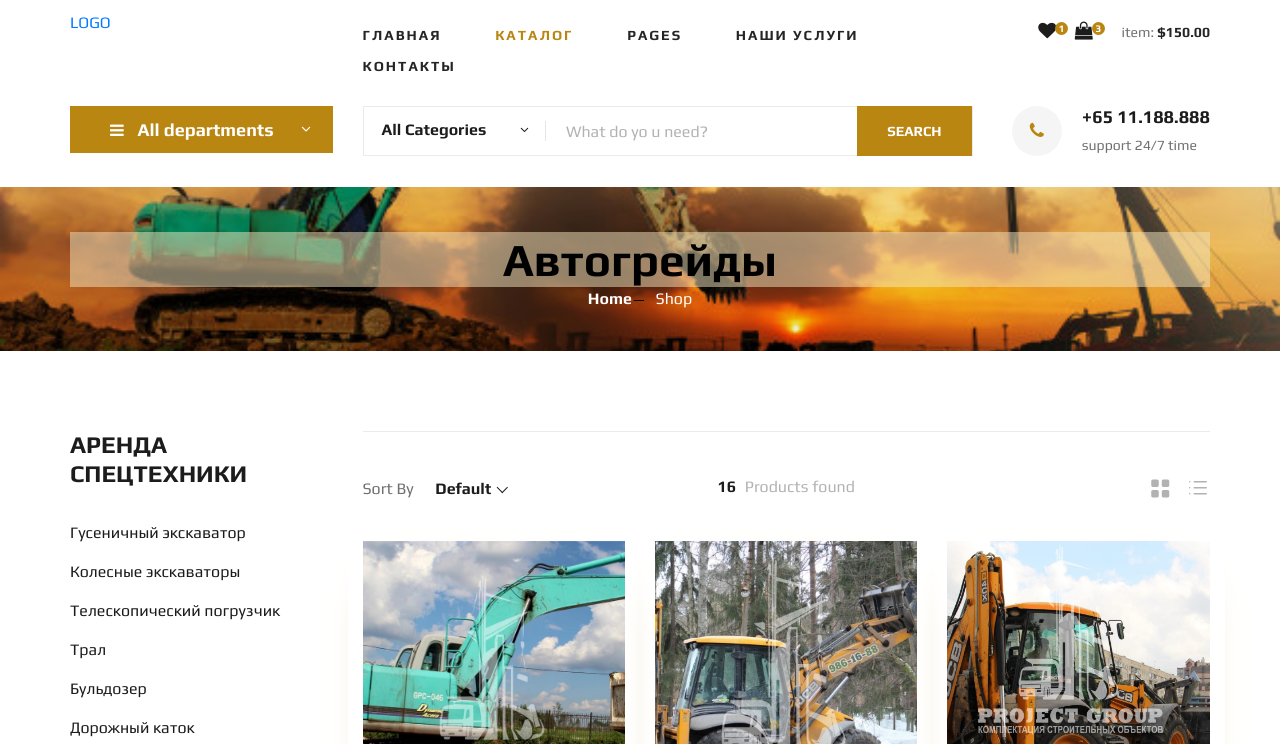
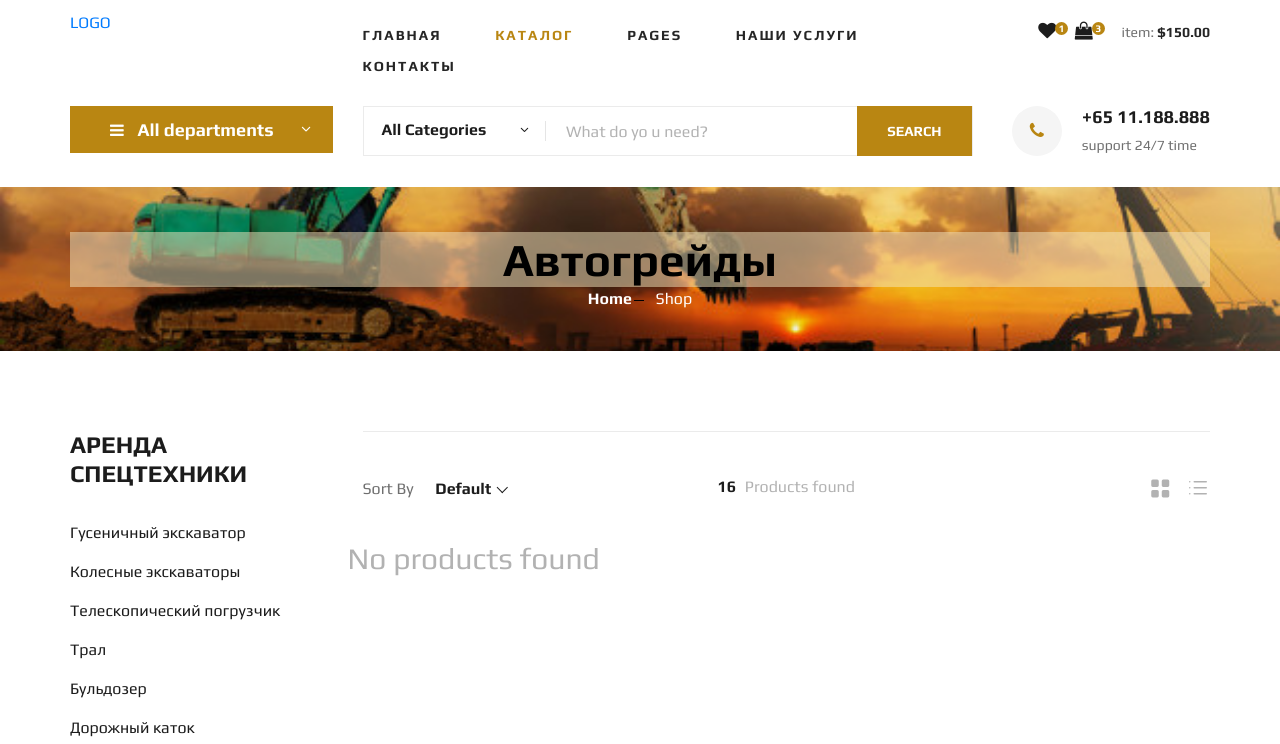
Before and after one commit to dovudwkt/tracks_spb, a website: page dist/pages/avtokrani-grid.html in a window 1280 px wide. Shown: the part 51-795 px from the top of the page. Drawn offline with Linux system fonts and the light colour scheme; files whose address does not match are found by name.

Commit message:
added and indexed all products data

```diff
--- a/dist/js/display-products-grid.js
+++ b/dist/js/display-products-grid.js
@@ -1,6 +1,7 @@
 // Display products of a particular category
 function displayProductGrid(data, appendTo, relPath=''){
     var element;
+    if(data.length !== 0){
         for(let i=0; i<data.length;i++){
             element = ` <div data-id="${i}" data-type="productItem" data-productName="${data[i].model}" class="col-lg-4 col-md-6 col-sm-6 mb-4">
                             <div class="product__item">
@@ -11,7 +12,7 @@ function displayProductGrid(data, appendTo, relPath=''){
                                     </div>
                                 </div>
                                 <div class="product__item__text">
-                                <h6><a href="./pages/product-details/shop-details.html"  >${data[i].model}</a></h6>
+                                    <h6><a href="./pages/product-details/shop-details.html"  >${data[i].fullName}</a></h6>
                                     <h5><span style="float:left;">${data[i].currency}${data[i].price}</span><span style="float:right;">смена 8(м/ч)</span></h5>
                                 </div>
                             </div>
@@ -20,12 +21,25 @@ function displayProductGrid(data, appendTo, relPath=''){
             // Add shadow
             document.querySelectorAll('[data-type="productItem"]')[i].style = 'box-shadow: 0px 12px 45px -40px #b98612;';
         }
+        // Add pagination buttons
+        // appendTo.innerHTML +=
+        //                 `<div class="product__pagination">
+        //                     <a href="#">1</a>
+        //                     <a href="#">2</a>
+        //                     <a href="#">3</a>
+        //                     <a href="#"><i class="fa fa-long-arrow-right"></i></a>
+        //                 </div>`;
+    }else{
+        appendTo.innerHTML = "<h3 style='color:#b2b2b2'>No products found</h3>";
+    }
+
 
 };
 
 // Display all products, all categories
 function displayAllProducts(data, appendTo, relPath=''){
     for(let i=0; i<data.length; i++){
+        if(data[i].products.length > 0)
             displayProductGrid(data[i].products, appendTo, relPath);
     }
 }
--- a/dist/js/products-object.js
+++ b/dist/js/products-object.js
@@ -13,101 +13,44 @@
 productsObj = [
 {
     categoryId: 0,
-    category: 'Экскаваторы',
-    details: ['80% cotton', '20% polyester', 'Gender-neutral'],
-    products:[
-        {
-            productId: 0,
-            fullName: 'Экскаватор-погрузчик Komatsu WB93R-52',
-            model: 'Komatsu WB93R-52',
-            productQuantity: 12,
-            imgURL: 'img/product/1.jpg',
-            price: 30,
-            currency: '$',
-            productDetails: {
-                'Общий вес, кг': '7460',
-                'Габаритные размеры, мм':'5895 x 2320 x 3780',
-                'Максимальная высота точки подвеса ковша, мм': '3375',
-                'Максимальная высота с поднятым ковшом, мм': '4290 / 6405',
-                'Глубина копания, мм': '130 / 6055',
-                'Высота выгрузки, мм': '2720 / 4170',
-            },
-        },
-        {
-            productId: 1,
-            model: 'Hitachi ZX240',
-            productQuantity: 10,
-            imgURL: 'img/product/2.jpg',
-            price: 30,
-            currency: '$',
-            productDetails: {
-                'Общий вес, кг': '456',
-                'Габаритные размеры, мм':'1000 x 2000 x 3780',
-                'Максимальная высота точки подвеса ковша, мм': '5000',
-                'Максимальная высота с поднятым ковшом, мм': '4290 / 6405',
-                'Глубина копания, мм': '200 / 6058',
-                'Высота выгрузки, мм': '274 / 480',
-            },
-        },
-        {
-            productId: 2,
-            model: 'Volvo ЕС-210',
-            productQuantity: 6,
-            imgURL: 'img/product/3.jpg',
-            price: 30,
-            currency: '$',
-        },
-        {
-            productId: 3,
-            model: 'Volvo ЕС-180',
-            productQuantity: 4,
-            imgURL: 'img/product/1.jpg',
-            price: 30,
-            currency: '$',
-        }
-    ]
+    category: 'Автогрейдеры',
+    products:[]
 },
 
 {
     categoryId: 1,
-    category: 'Экскаваторы погрузчики',
-    details: ['80% cotton', '20% polyester', 'Gender-neutral'],
-    products:[
-        {
-            productId: 0,
-            model: 'Volvo BL 71',
-            productQuantity: 6,
-            imgURL: 'img/product/3.jpg',
-            price: 30,
-            currency: '$',
-            productDetails: {
-                'Общий вес, кг': '456',
-                'Габаритные размеры, мм':'1000 x 2000 x 3780',
-                'Максимальная высота точки подвеса ковша, мм': '5000',
-                'Максимальная высота с поднятым ковшом, мм': '4290 / 6405',
-                'Глубина копания, мм': '200 / 6058',
-                'Высота выгрузки, мм': '274 / 480',
-            },
-        },
-        {
-            productId: 1,
-            model: 'Volvo ЕС-180',
-            productQuantity: 4,
-            imgURL: 'img/product/2.jpg',
-            price: 50,
-            currency: '$',
-        }
-    ]
+    category: 'Автовышки',
+    details: ['', '', ''],
+    products:[]
 },
 
 {
     categoryId: 2,
-    category: 'Ивеки',
-    details: ['80% cotton', '20% polyester', 'Gender-neutral'],
+    category: 'Автокраны',
+    details: ['', '', ''],
+    products: []
+
+},
+{
+    categoryId: 3,
+    category: 'Асфальто-уклaдчики',
+    details: ['', '', ''],
     products: [
         {
             productId: 0,
-            model: '3-х и 4-х ясные',
+            model: 'Volvo P 7820 C ABG',
+            fullName: 'Асфальто-укладчик Volvo P 7820 C ABG',
+            productURL: 'product-0-3.html',
+            productQuantity: 10,
+            imgURL: 'img/product/1.jpg',
+            price: 10,
+            currency: '$',
+        },
+        {
+            productId: 1,
+            model: 'Volvo ABG 6870',
+            fullName: 'Асфальто-укладчик Volvo ABG 6870',
+            productURL: 'product-1-3.html',
             productQuantity: 10,
             imgURL: 'img/product/1.jpg',
             price: 10,
@@ -115,6 +58,323 @@ productsObj = [
         },
     ]
 },
+{
+    categoryId: 4,
+    category: 'Бульдозеры',
+    details: ['', '', ''],
+    products: [
+        {
+            productId: 0,
+            model: 'CATERPILLAR D5R',
+            fullName: 'Бульдозер CATERPILLAR D5R',
+            productURL: 'product-0-4.html',
+            productQuantity: 10,
+            imgURL: 'img/product/1.jpg',
+            price: 10,
+            currency: '$',
+        },
+        {
+            productId: 1,
+            model: 'John Deere 7',
+            fullName: 'Бульдозер John Deere 7',
+            productURL: 'product-1-4.html',
+            productQuantity: 10,
+            imgURL: 'img/product/1.jpg',
+            price: 10,
+            currency: '$',
+        },
+    ]
+
+},
+{
+    categoryId: 5,
+    category: 'Дорожная фреза',
+    details: ['', '', ''],
+    products: [
+        {
+            productId: 0,
+            model: 'WIRTGEN W 1000',
+            fullName: 'Дорожная фреза WIRTGEN W 1000',
+            productURL: 'product-0-5.html',
+            productQuantity: 10,
+            imgURL: 'img/product/1.jpg',
+            price: 10,
+            currency: '$',
+        },
+
+    ]
+},
+{
+    categoryId: 6,
+    category: 'Катки',
+    details: ['', '', ''],
+    products: [
+        {
+            productId: 0,
+            model: 'BW 202 AD-4',
+            fullName: 'Асфальтовый каток BW 202 AD-4',
+            productURL: 'product-0-6.html',
+            productQuantity: 10,
+            imgURL: 'img/product/1.jpg',
+            price: 10,
+            currency: '$',
+        },
+        {
+            productId: 1,
+            model: 'Shantui-sd 16',
+            fullName: 'Асфальтовый каток Shantui-sd 16',
+            productURL: 'product-1-6.html',
+            productQuantity: 10,
+            imgURL: 'img/product/1.jpg',
+            price: 10,
+            currency: '$',
+        },
+        {
+            productId: 2,
+            model: 'CAT CS56B',
+            fullName: 'Асфальтовый каток CAT CS56B',
+            productURL: 'product-2-6.html',
+            productQuantity: 10,
+            imgURL: 'img/product/1.jpg',
+            price: 10,
+            currency: '$',
+        },
+        {
+            productId: 3,
+            model: 'Volvo SD 160 DX',
+            fullName: 'Асфальтовый каток Volvo SD 160 DX',
+            productURL: 'product-3-6.html',
+            productQuantity: 10,
+            imgURL: 'img/product/1.jpg',
+            price: 10,
+            currency: '$',
+        },
+        {
+            productId: 4,
+            model: 'CATERPILLAR CS56',
+            fullName: 'Асфальтовый каток CATERPILLAR CS56',
+            productURL: 'product-4-6.html',
+            productQuantity: 10,
+            imgURL: 'img/product/1.jpg',
+            price: 10,
+            currency: '$',
+        },
+
+    ]
+
+},
+{
+    categoryId: 7,
+    category: 'Манипуляторы',
+    details: ['', '', ''],
+    products: []
+
+},
+{
+    categoryId: 8,
+    category: 'Погрузчики',
+    details: ['', '', ''],
+    products: [
+        {
+            productId: 0,
+            model: 'JCB 4CX',
+            fullName: 'Погрузчик JCB 4CX',
+            productURL: 'product-0-8.html',
+            productQuantity: 10,
+            imgURL: 'img/product/1.jpg',
+            price: 10,
+            currency: '$',
+        },
+        {
+            productId: 1,
+            model: 'JCB 540',
+            fullName: 'Телескопический погрузчик JCB 540',
+            productURL: 'product-1-8.html',
+            productQuantity: 10,
+            imgURL: 'img/product/1.jpg',
+            price: 10,
+            currency: '$',
+        },
+        {
+            productId: 2,
+            model: 'Manitou 2150',
+            fullName: 'Телескопический погрузчик JManitou 2150',
+            productURL: 'product-2-8.html',
+            productQuantity: 10,
+            imgURL: 'img/product/1.jpg',
+            price: 10,
+            currency: '$',
+        },
+        {
+            productId: 3,
+            model: 'Volvo BL 71',
+            fullName: 'Экскаватор-погрузчик Volvo BL 71',
+            productURL: 'product-3-8.html',
+            productQuantity: 10,
+            imgURL: 'img/product/1.jpg',
+            price: 10,
+            currency: '$',
+        },
+        {
+            productId: 4,
+            model: 'Volvo L 60F',
+            fullName: 'Фронтальный погрузчик Volvo L 60F',
+            productURL: 'product-4-8.html',
+            productQuantity: 10,
+            imgURL: 'img/product/1.jpg',
+            price: 10,
+            currency: '$',
+        },
+        {
+            productId: 5,
+            model: 'JCB 436ZX',
+            fullName: 'Фронтальный погрузчик JCB 436ZX',
+            productURL: 'product-5-8.html',
+            productQuantity: 10,
+            imgURL: 'img/product/1.jpg',
+            price: 10,
+            currency: '$',
+        },
+        {
+            productId: 6,
+            model: 'Bobcat S 220',
+            fullName: 'Мини-погрузчик Bobcat S 220',
+            productURL: 'product-6-8.html',
+            productQuantity: 10,
+            imgURL: 'img/product/1.jpg',
+            price: 10,
+            currency: '$',
+        },
+
+    ]
+
+},
+{
+    categoryId: 9,
+    category: 'Самосвалы',
+    details: ['', '', ''],
+    products: [
+        {
+            productId: 0,
+            model: 'Самосвал Ивеки 3-х и 4-х ясные',
+            fullName: 'Самосвал Ивеки 3-х и 4-х ясные',
+            productURL: 'product-0-9.html',
+            productQuantity: 10,
+            imgURL: 'img/product/1.jpg',
+            price: 10,
+            currency: '$',
+        },
+
+    ]
+
+},
+{
+    categoryId: 10,
+    category: 'Тралы',
+    details: ['', '', ''],
+    products: [
+        {
+            productId: 0,
+            model: 'Трал для перевозки негабаритных грузов',
+            fullName: 'Трал для перевозки негабаритных грузов',
+            productURL: 'product-0-10.html',
+            productQuantity: 1,
+            imgURL: 'img/product/1.jpg',
+            price: 10,
+            currency: '$',
+        },
+
+    ]
+
+},
+{
+    categoryId: 11,
+    category: 'Шаланды',
+    details: ['', '', ''],
+    products: [
+        // {
+        //     productId: 0,
+        //     model: '',
+        //     fullName: '',
+        //     productURL: 'product-0-11.html',
+        //     productQuantity: 0,
+        //     imgURL: 'img/product/1.jpg',
+        //     price: 10,
+        //     currency: '$',
+        // },
+
+    ]
+},
+{
+    categoryId: 12,
+    category: 'Экскаваторы',
+    details: ['', '', ''],
+    products: [
+        {
+            productId: 0,
+            model: 'Hitachi ZX200',
+            fullName: 'Экскаватор Hitachi ZX200',
+            productURL: 'product-0-12.html',
+            productQuantity: 0,
+            imgURL: 'img/product/1.jpg',
+            price: 10,
+            currency: '$',
+        },
+        {
+            productId: 1,
+            model: 'Hitachi ZX240',
+            fullName: 'Экскаватор Hitachi ZX240',
+            productURL: 'product-1-12.html',
+            productQuantity: 2,
+            imgURL: 'img/product/1.jpg',
+            price: 10,
+            currency: '$',
+        },
+        {
+            productId: 2,
+            model: 'Volvo ЕС-210',
+            fullName: 'Экскаватор Volvo ЕС-210',
+            productURL: 'product-2-12.html',
+            productQuantity: 1,
+            imgURL: 'img/product/1.jpg',
+            price: 10,
+            currency: '$',
+        },
+        {
+            productId: 3,
+            model: 'Volvo ЕС-180',
+            fullName: 'Экскаватор Volvo ЕС-180',
+            productURL: 'product-3-12.html',
+            productQuantity: 10,
+            imgURL: 'img/product/1.jpg',
+            price: 10,
+            currency: '$',
+        },
+        {
+            productId: 4,
+            model: 'Volvo ЕС-210',
+            fullName: 'Колесный экскаватор Volvo ЕС-210',
+            productURL: 'product-4-12.html',
+            productQuantity: 0,
+            imgURL: 'img/product/1.jpg',
+            price: 10,
+            currency: '$',
+        },
+        {
+            productId: 5,
+            model: 'Volvo ЕС-180',
+            fullName: 'Колесный экскаватор Volvo ЕС-180',
+            productURL: 'product-5-12.html',
+            productQuantity: 10,
+            imgURL: 'img/product/1.jpg',
+            price: 10,
+            currency: '$',
+        },
+
+    ]
+},
+
+
 
 ]
 
@@ -137,7 +397,25 @@ getTotalNumProducts = data => {
 
 
 
-/*CategoryName----categoryId--------PageName-----------
+
+/*
+<li><a href="pages/category-0.html">Автогрейдеры</a></li>
+<li><a href="pages/category-1.html">Автовышки</a></li>
+<li><a href="pages/category-2.html">Автокраны</a></li>
+<li><a href="pages/category-3.html">Асфальто-уклaдчики</a></li>
+<li><a href="pages/category-4.html">Бульдозеры</a></li>
+<li><a href="pages/category-5.html">Дорожная фреза</a></li>
+<li><a href="pages/category-6.html">Катки</a></li>
+<li><a href="pages/category-7.html">Манипуляторы</a></li>
+<li><a href="pages/category-8.html">Погрузчики</a></li>
+<li><a href="pages/category-9.html">Самосвалы</a></li>
+<li><a href="pages/category-10.html">Тралы</a></li>
+<li><a href="pages/category-11.html">Шаланды</a></li>
+<li><a href="pages/category-12.html">Экскаваторы</a></li>
+
+
+--CategoryName----categoryId--------PageName-----------
+
 Автогрейдеры----------0           category-0.html
 Автовышки-------------1           category-1.html
 Автокраны-------------2           category-2.html
@@ -153,74 +431,40 @@ getTotalNumProducts = data => {
 Экскаваторы----------12          category-12.html
 
 
-example:
-
-<li><a href="pages/category-0.html">Автогрейдеры</a></li>
-<li><a href="pages/category-1.html">Автовышки</a></li>
-<li><a href="pages/category-2.html">Автокраны</a></li>
-<li><a href="pages/category-3.html">Асфальто-уклaдчики</a></li>
-<li><a href="pages/category-4.html">Бульдозеры</a></li>
-<li><a href="pages/category-5.html">Дорожная фреза</a></li>
-<li><a href="pages/category-6.html">Катки</a></li>
-<li><a href="pages/category-7.html">Манипуляторы</a></li>
-<li><a href="pages/category-8.html">Погрузчики</a></li>
-<li><a href="pages/category-9.html">Самосвалы</a></li>
-<li><a href="pages/category-10.html">Тралы</a></li>
-<li><a href="pages/category-11.html">Шаланды</a></li>
-<li><a href="pages/category-12.html">Экскаваторы</a></li>
-
-
-
 ---ProductName--------------------productId----categoryId-----siteName
 
-Асфальто-укладчик Volvo P 7820 C ABG----0          3         product-3-0.html
-Асфальто-укладчик Volvo ABG 6870--------1          3         product-3-1.html
+Асфальто-укладчик Volvo P 7820 C ABG----0          3         product-0-3.html
+Асфальто-укладчик Volvo ABG 6870--------1          3         product-1-3.html
 
-Бульдозер CATERPILLAR D5R---------------0          4         product-4-1.html
-Бульдозер John Deere 750J---------------1          4         product-4-1.html
+Бульдозер CATERPILLAR D5R---------------0          4         product-0-4.html
+Бульдозер John Deere 750J---------------1          4         product-1-4.html
 
-Дорожная фреза WIRTGEN W 1000-----------0          5         product-5-0.html
+Дорожная фреза WIRTGEN W 1000-----------0          5         product-0-5.html
 
-Асфальтовый каток BW 202 AD-4-----------0          6         product-6-0.html
-Асфальтовый каток Shantui-sd 16---------1          6         product-6-1.html
-Грунтовый каток CAT CS56B---------------2          6         product-6-2.html
-Грунтовый каток Volvo SD 160 DX---------3          6         product-6-3.html
-Грунтовый каток CATERPILLAR CS56--------4          6         product-6-4.html
+Асфальтовый каток BW 202 AD-4-----------0          6         product-0-6.html
+Асфальтовый каток Shantui-sd 16---------1          6         product-1-6.html
+Грунтовый каток CAT CS56B---------------2          6         product-2-6.html
+Грунтовый каток Volvo SD 160 DX---------3          6         product-3-6.html
+Грунтовый каток CATERPILLAR CS56--------4          6         product-4-6.html
 
-погрузчик JCB 4CX-----------------------0          8         product-8-0.html
-Телескопический погрузчик JCB 540-------1          8         product-8-1.html
-Телескопический погрузчик Manitou 2150--2          8         product-8-2.html
-Экскаватор-погрузчик Volvo BL 71--------3          8         product-8-3.html
-Фронтальный погрузчик Volvo L 60F-------4          8         product-8-4.html
-Фронтальный погрузчик JCB 436ZX---------5          8         product-8-5.html
-Мини- погрузчик Bobcat S 220------------6          8         product-8-6.html
+погрузчик JCB 4CX-----------------------0          8         product-0-8.html
+Телескопический погрузчик JCB 540-------1          8         product-1-8.html
+Телескопический погрузчик Manitou 2150--2          8         product-2-8.html
+Экскаватор-погрузчик Volvo BL 71--------3          8         product-3-8.html
+Фронтальный погрузчик Volvo L 60F-------4          8         product-4-8.html
+Фронтальный погрузчик JCB 436ZX---------5          8         product-5-8.html
+Мини- погрузчик Bobcat S 220------------6          8         product-6-8.html
 
-Трал для перевозки негабаритных грузов--2          10        product-10-0.html
+Самосвал Ивеки 3-х и 4-х ясные----------0          9         product-0-9.html
 
-Экскаватор Hitachi ZX200----------------0          12        product-12-0.html
-Экскаватор Hitachi ZX240----------------1          12        product-12-1.html
-Экскаватор Volvo ЕС-210-----------------2          12        product-12-2.html
-Экскаватор Volvo ЕС-180-----------------3          12        product-12-3.html
-Колесные экскаватор Volvo ЕС-210--------4          12        product-12-4.html
-Колесные экскаватор Volvo ЕС-180--------5          12        product-12-5.html
+Трал для перевозки негабаритных грузов--2          10        product-0-10.html
 
-
-
-
-
-
-
-
-
-
-
-Самосвал Ивеки 3-х и 4-х ясные----------0          9         product-9-1.html
-
-
-
-
-
-
+Экскаватор Hitachi ZX200----------------0          12        product-0-12.html
+Экскаватор Hitachi ZX240----------------1          12        product-1-12.html
+Экскаватор Volvo ЕС-210-----------------2          12        product-2-12.html
+Экскаватор Volvo ЕС-180-----------------3          12        product-3-12.html
+Колесные экскаватор Volvo ЕС-210--------4          12        product-4-12.html
+Колесные экскаватор Volvo ЕС-180--------5          12        product-5-12.html
 
 
 */
```
Also changed, not shown: data.txt (added, +71 -0 lines), dist/pages/avtogreydi-grid.html (+18 -35 lines), dist/pages/avtokrani-grid.html (+5 -4 lines), dist/shop-grid.html (+4 -3 lines), 2 other files. Lines whose indentation alone changed are shown as unchanged.
